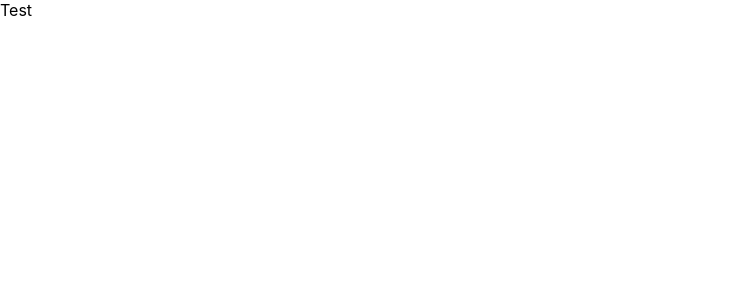
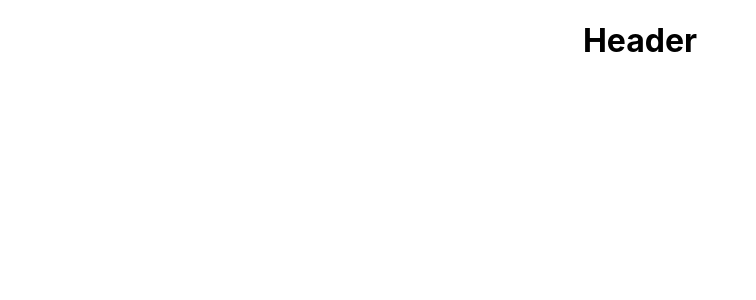
Before and after one commit to c-blaq/bevel-contact-page, a React (Create React App) app: page / in a window 1280 px wide. Shown: the top 300 px of the page, without its empty margins (0-756 px from the left). Built offline with nearby package versions, Linux system fonts and the light colour scheme.

Commit message:
feat: header

```diff
--- a/src/App.js
+++ b/src/App.js
@@ -1,5 +1,11 @@
+import Contact from "./container/Contact";
+
 function App() {
-  return <div className="App">Test</div>;
+  return (
+    <div className="App">
+      <Contact />
+    </div>
+  );
 }
 
 export default App;
--- /dev/null
+++ b/src/component/header/Header.jsx
@@ -0,0 +1,12 @@
+import React from "react";
+import { HeaderStyle } from "./styled/Header.styled";
+
+const Header = () => {
+  return (
+    <HeaderStyle>
+      <h1>Header</h1>
+    </HeaderStyle>
+  );
+};
+
+export default Header;
--- /dev/null
+++ b/src/component/header/styled/Header.styled.js
@@ -0,0 +1,6 @@
+import styled from "styled-components";
+
+export const HeaderStyle = styled.header`
+  height: 58px;
+  text-align: center;
+`;
--- /dev/null
+++ b/src/container/Contact.jsx
@@ -0,0 +1,12 @@
+import React from "react";
+import Header from "../component/header/Header";
+
+const Contact = () => {
+  return (
+    <div>
+      <Header />
+    </div>
+  );
+};
+
+export default Contact;
```
